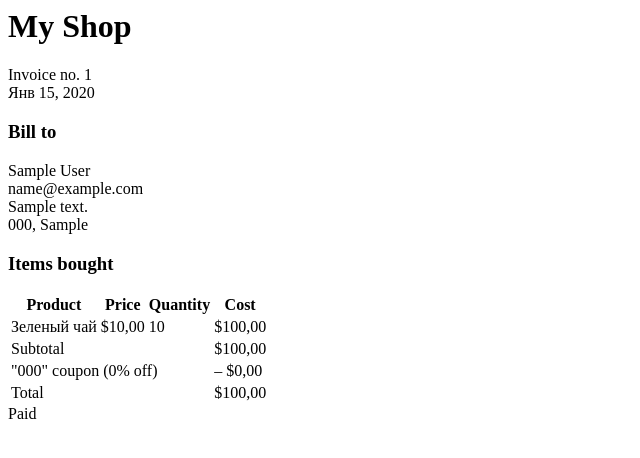
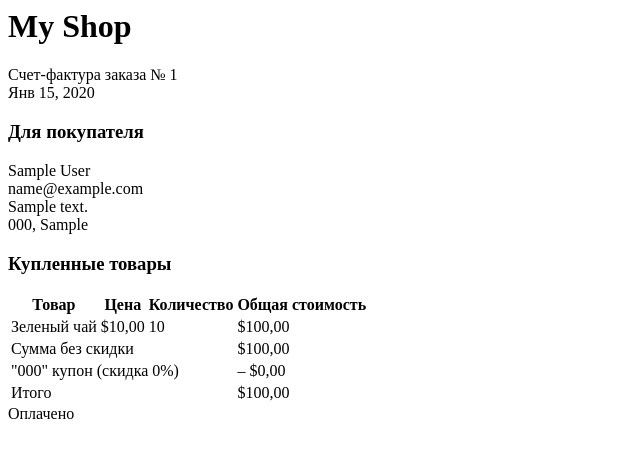
Before and after one commit to bissaliev/MyShop, a Django app: template myshop/orders/templates/orders/order/pdf.html in a window 1280 px wide. Shown: the top 458 px of the page, without its empty margins (0-640 px from the left). Run offline with Django 5.2, Linux system fonts and the light colour scheme; the template is opened without the code that fills it: values that come from a table or form of the project are taken from there, others are empty; data comes from the database, SQL or seed files in the repository; tables that the repository leaves empty hold one stand-in row (values such as "Sample post"); parts of the project's set-up code (start-up, migrations or seed data) failed here and were passed over.

```diff
--- a/myshop/orders/templates/orders/order/pdf.html
+++ b/myshop/orders/templates/orders/order/pdf.html
@@ -4,28 +4,29 @@
 <body>
     <h1>My Shop</h1>
     <p>
-        Invoice no. {{ order.id }}<br>
+        Счет-фактура заказа № {{ order.id }}<br>
         <span class="secondary">
             {{ order.created|date:"M d, Y" }}
         </span>
     </p>
-    <h3>Bill to</h3>
+    <h3>Для покупателя</h3>
     <p>
         {{ order.first_name }} {{ order.last_name }}<br>
         {{ order.email }}<br>
         {{ order.address }}<br>
         {{ order.postal_code }}, {{ order.city }}
     </p>
-    <h3>Items bought</h3>
+    <h3>Купленные товары</h3>
     <table>
         <thead>
             <tr>
-                <th>Product</th>
-                <th>Price</th>
-                <th>Quantity</th>
-                <th>Cost</th>
+                <th>Товар</th>
+                <th>Цена</th>
+                <th>Количество</th>
+                <th>Общая стоимость</th>
             </tr>
         </thead>
+
         <tbody>
             {% for item in order.items.all %}
             <tr class="row{% cycle '1' '2' %}">
@@ -35,17 +36,18 @@
                 <td class="num">${{ item.get_cost }}</td>
             </tr>
             {% endfor %}
+
             {% if order.coupon %}
             <tr class="subtotal">
-                <td colspan="3">Subtotal</td>
+                <td colspan="3">Сумма без скидки</td>
                 <td class="num">
                     ${{ order.get_total_cost_before_discount|floatformat:2 }}
                 </td>
             </tr>
             <tr>
                 <td colspan="3">
-                    "{{ order.coupon.code }}" coupon
-                    ({{ order.discount }}% off)
+                    "{{ order.coupon.code }}" купон
+                    (скидка {{ order.discount }}%)
                 </td>
                 <td class="num neg">
                     – ${{ order.get_discount|floatformat:2 }}
@@ -53,13 +55,13 @@
             </tr>
             {% endif %}
             <tr class="total">
-                <td colspan="3">Total</td>
+                <td colspan="3">Итого</td>
                 <td class="num">${{ order.get_total_cost|floatformat:2 }}</td>
             </tr>
         </tbody>
     </table>
     <span class="{% if order.paid %}paid{% else %}pending{% endif %}">
-        {% if order.paid %}Paid{% else %}Pending payment{% endif %}
+        {% if order.paid %}Оплачено{% else %}Ожидающий платеж{% endif %}
     </span>
 </body>
 
```
Also changed, not shown: myshop/orders/services/pdf.py (added, +16 -0 lines), myshop/orders/views.py (+4 -13 lines), myshop/payment/tasks.py (+9 -18 lines).
